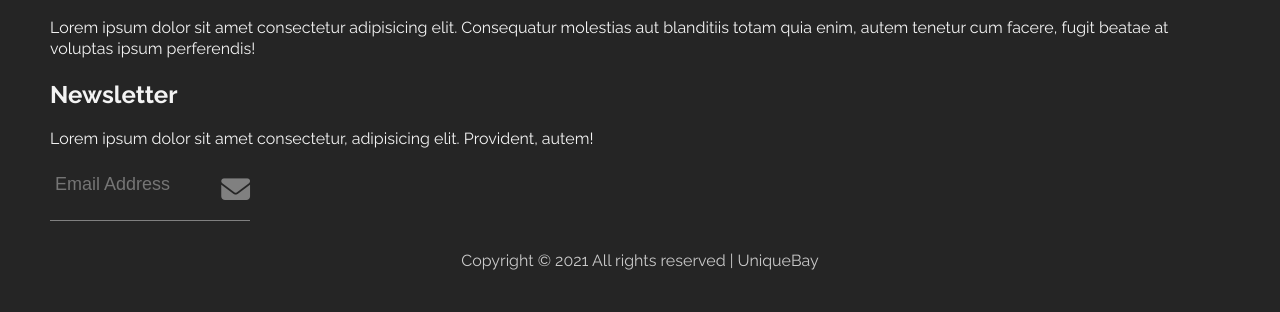
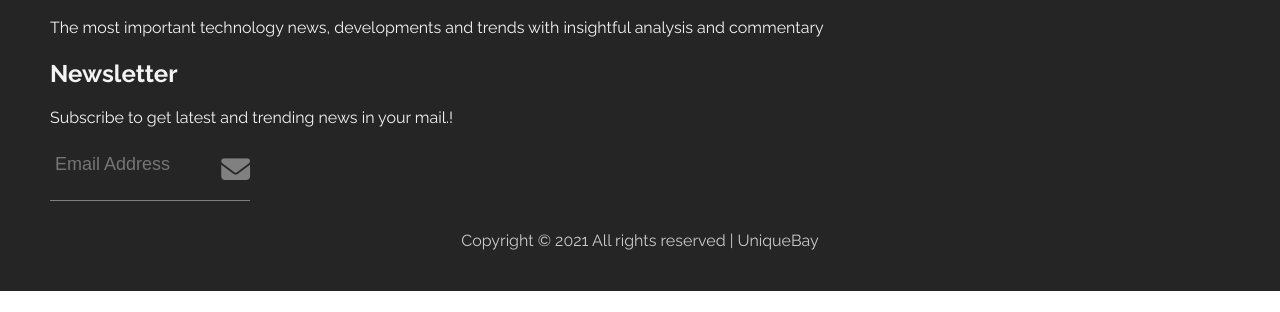
Before and after one commit to UniqueBay/tech-news, a plain HTML site: page public/form.html in a window 1280 px wide. Shown: the part 698-1010 px from the top of the page. After the commit the page ends 989 px from the top, so only its background shows below. Drawn offline with Linux system fonts and the light colour scheme.

Commit message:
Fixed footer typo in read and form page

```diff
--- a/public/form.html
+++ b/public/form.html
@@ -114,12 +114,12 @@
         <div class = "footer-container">
             <div class = "footer-left">
                 <h2>TECHNEWS</h2>
-                <p>Lorem ipsum dolor sit amet consectetur adipisicing elit. Consequatur molestias aut blanditiis totam quia enim, autem tenetur cum facere, fugit beatae at voluptas ipsum perferendis!</p>
+                <p>The most important technology news, developments and trends with insightful analysis and commentary</p>
             </div>
 
             <div class = "footer-right">
                 <h2>Newsletter</h2>
-                <p>Lorem ipsum dolor sit amet consectetur, adipisicing elit. Provident, autem!</p>
+                <p>Subscribe to get latest and trending news in your mail.!</p>
 
                 <div>
                     <input type = "text" placeholder = "Email Address">
```
Also changed, not shown: public/read.html (+2 -2 lines).
